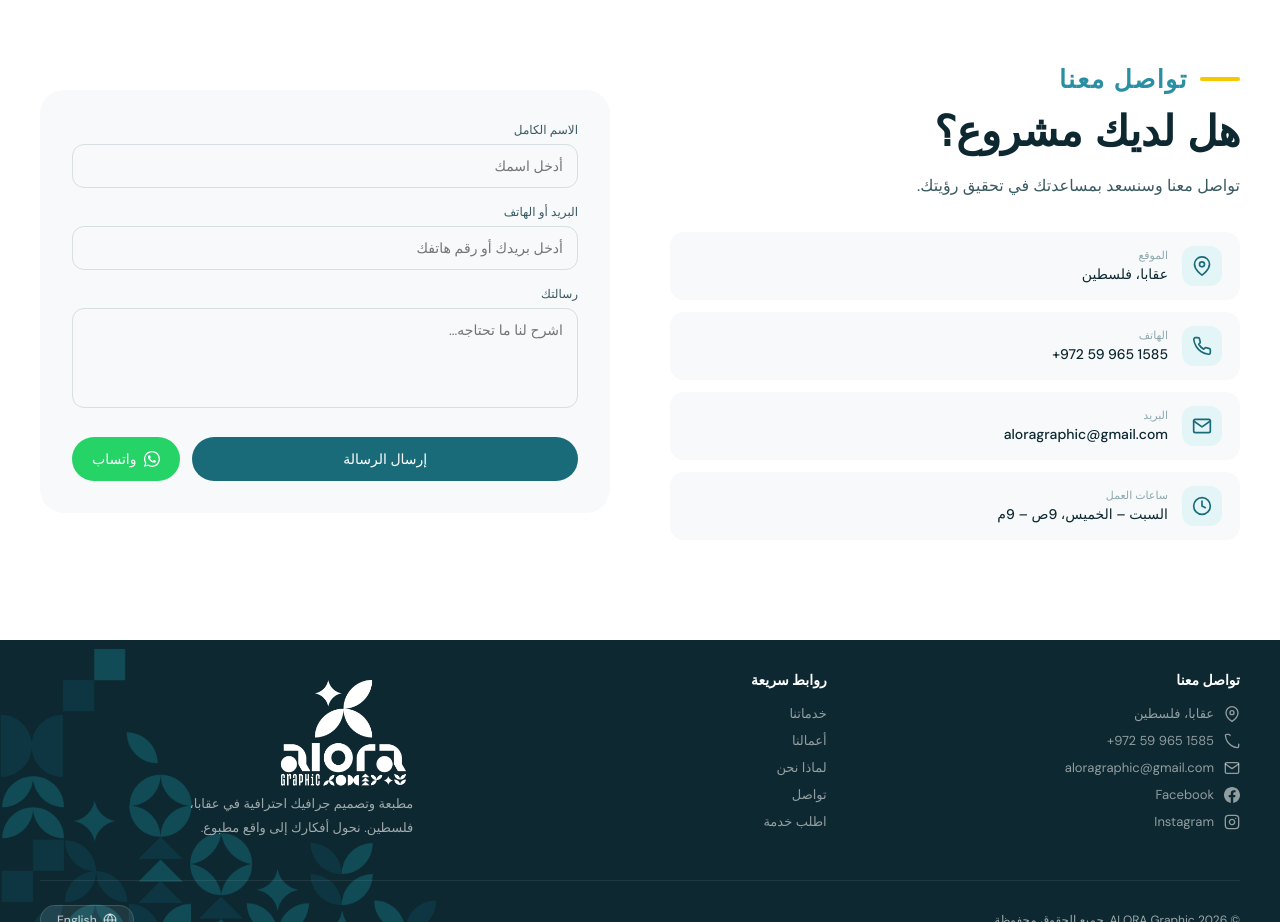
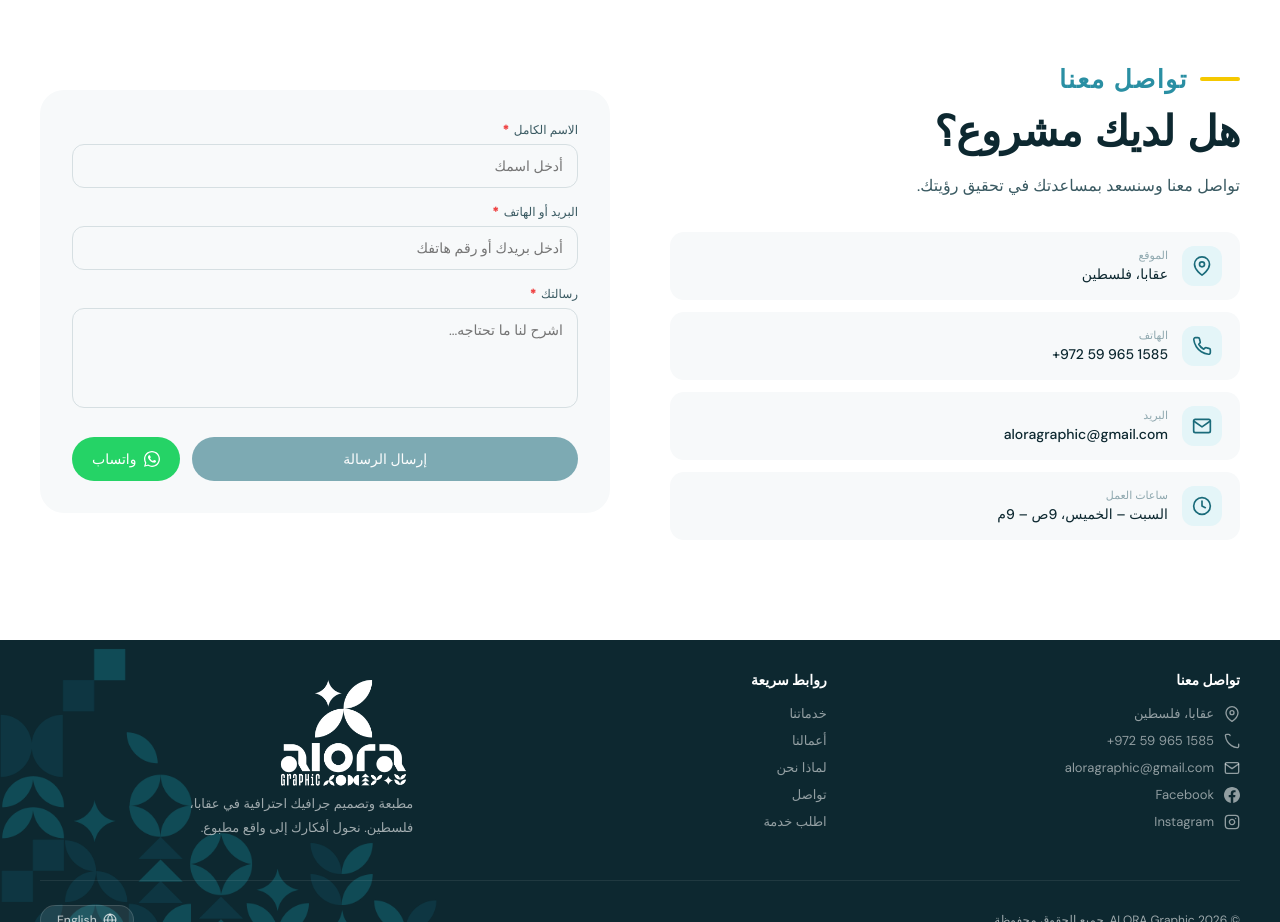
Before and after one commit to aburawhi07/alora-site, a React (Vite) app: page / in a window 1280 px wide. Shown: the part 3740-4662 px from the top of the page. Built offline with nearby package versions, Linux system fonts and the light colour scheme.

Commit message:
update the email

```diff
--- a/api/send.js
+++ b/api/send.js
@@ -51,7 +51,7 @@ export default async function handler(req, res) {
 
     const { data, error } = await resend.emails.send({
       from: "Alora Website <onboarding@resend.dev>",
-      to: [process.env.RECIPIENT_EMAIL || "ahmad.rawhi.abuarrah@gmail.com"],
+      to: [process.env.RECIPIENT_EMAIL || "aloragraphic@gmail.com"],
       subject: `رسالة جديدة من ${name}`,
       html: htmlBody,
     });
--- a/src/pages/Home.css
+++ b/src/pages/Home.css
@@ -623,6 +623,19 @@
 .contact-form__btn-submit:disabled {
   pointer-events: none;
 }
+.contact-form__btn-submit--disabled {
+  opacity: 0.55;
+  cursor: not-allowed;
+}
+.contact-form__input--error {
+  border-color: #ef4444 !important;
+  box-shadow: 0 0 0 2px rgba(239, 68, 68, 0.15);
+}
+.contact-form__required-star {
+  color: #ef4444;
+  font-weight: 700;
+  margin-inline-start: 2px;
+}
 .contact-form__btn-wa {
   display: flex;
   align-items: center;
--- a/src/pages/Home.jsx
+++ b/src/pages/Home.jsx
@@ -329,9 +329,16 @@ function ContactForm() {
   const [sent, setSent] = useState(false);
   const [sending, setSending] = useState(false);
   const [error, setError] = useState(false);
+  const [validation, setValidation] = useState(false);
   const [form, setForm] = useState({ name: "", contactInfo: "", msg: "" });
+  const allFilled = form.name.trim() && form.contactInfo.trim() && form.msg.trim();
   const submit = async () => {
-    if (!form.name.trim() || sending) return;
+    if (sending) return;
+    if (!allFilled) {
+      setValidation(true);
+      return;
+    }
+    setValidation(false);
     setSending(true);
     setError(false);
     try {
@@ -363,20 +370,25 @@ function ContactForm() {
           {t("contact.form.error")}
         </div>
       )}
+      {validation && !allFilled && (
+        <div className="contact-form__error">
+          {t("contact.form.required")}
+        </div>
+      )}
       <div className="contact-form__field">
-        <label className="contact-form__label">{t("contact.form.nameLabel")}</label>
-        <input value={form.name} onChange={e => setForm({ ...form, name: e.target.value })} placeholder={t("contact.form.namePlaceholder")} className="contact-form__input" dir={dir} />
+        <label className="contact-form__label">{t("contact.form.nameLabel")} <span className="contact-form__required-star">*</span></label>
+        <input value={form.name} onChange={e => setForm({ ...form, name: e.target.value })} placeholder={t("contact.form.namePlaceholder")} className={`contact-form__input ${validation && !form.name.trim() ? "contact-form__input--error" : ""}`} dir={dir} />
       </div>
       <div className="contact-form__field">
-        <label className="contact-form__label">{t("contact.form.contactInfoLabel")}</label>
-        <input type="text" value={form.contactInfo} onChange={e => setForm({ ...form, contactInfo: e.target.value })} placeholder={t("contact.form.contactInfoPlaceholder")} dir={dir} className="contact-form__input" />
+        <label className="contact-form__label">{t("contact.form.contactInfoLabel")} <span className="contact-form__required-star">*</span></label>
+        <input type="text" value={form.contactInfo} onChange={e => setForm({ ...form, contactInfo: e.target.value })} placeholder={t("contact.form.contactInfoPlaceholder")} dir={dir} className={`contact-form__input ${validation && !form.contactInfo.trim() ? "contact-form__input--error" : ""}`} />
       </div>
       <div className="contact-form__field contact-form__field--last">
-        <label className="contact-form__label">{t("contact.form.msgLabel")}</label>
-        <textarea value={form.msg} onChange={e => setForm({ ...form, msg: e.target.value })} placeholder={t("contact.form.msgPlaceholder")} className="contact-form__input contact-form__textarea" dir={dir} />
+        <label className="contact-form__label">{t("contact.form.msgLabel")} <span className="contact-form__required-star">*</span></label>
+        <textarea value={form.msg} onChange={e => setForm({ ...form, msg: e.target.value })} placeholder={t("contact.form.msgPlaceholder")} className={`contact-form__input contact-form__textarea ${validation && !form.msg.trim() ? "contact-form__input--error" : ""}`} dir={dir} />
       </div>
       <div className="contact-form__actions">
-        <button onClick={submit} disabled={sending} className={`contact-form__btn-submit ${sending ? "contact-form__btn-submit--loading" : ""}`}>
+        <button onClick={submit} disabled={sending} className={`contact-form__btn-submit ${sending ? "contact-form__btn-submit--loading" : ""} ${!allFilled ? "contact-form__btn-submit--disabled" : ""}`}>
           {sending ? t("contact.form.sending") : t("contact.form.submit")}
         </button>
         <button onClick={() => window.open("https://wa.me/972599651585", "_blank")} className="contact-form__btn-wa">
--- a/src/pages/RequestPage.jsx
+++ b/src/pages/RequestPage.jsx
@@ -13,11 +13,18 @@ export default function RequestPage() {
 
   const [sending, setSending] = useState(false);
   const [error, setError] = useState(false);
+  const [validation, setValidation] = useState(false);
+  const allFilled = form.name.trim() && form.contactInfo.trim() && form.details.trim();
 
   const svcs = t("request.services");
   const toggle = (s) => setSelSvcs(prev => prev.includes(s) ? prev.filter(x => x !== s) : [...prev, s]);
   const submit = async () => {
-    if (!form.name.trim() || sending) return;
+    if (sending) return;
+    if (!allFilled) {
+      setValidation(true);
+      return;
+    }
+    setValidation(false);
     setSending(true);
     setError(false);
     try {
@@ -66,6 +73,11 @@ export default function RequestPage() {
               {t("request.error")}
             </div>
           )}
+          {validation && !allFilled && (
+            <div className="contact-form__error">
+              {t("request.required")}
+            </div>
+          )}
 
           {/* Service chips */}
           <div style={{ marginBottom: 24 }}>
@@ -82,12 +94,12 @@ export default function RequestPage() {
           {/* Name & Phone */}
           <div className="request-form-grid" style={{ marginBottom: 16 }}>
             <div>
-              <label className="request-field-label">{t("request.nameLabel")}</label>
-              <input value={form.name} onChange={e => setForm({ ...form, name: e.target.value })} placeholder={t("request.namePlaceholder")} className="request-input" />
+              <label className="request-field-label">{t("request.nameLabel")} <span className="contact-form__required-star">*</span></label>
+              <input value={form.name} onChange={e => setForm({ ...form, name: e.target.value })} placeholder={t("request.namePlaceholder")} className={`request-input ${validation && !form.name.trim() ? "contact-form__input--error" : ""}`} />
             </div>
             <div>
-              <label className="request-field-label">{t("request.contactInfoLabel")}</label>
-              <input type="text" value={form.contactInfo} onChange={e => setForm({ ...form, contactInfo: e.target.value })} placeholder={t("request.contactInfoPlaceholder")} dir={dir} className="request-input" />
+              <label className="request-field-label">{t("request.contactInfoLabel")} <span className="contact-form__required-star">*</span></label>
+              <input type="text" value={form.contactInfo} onChange={e => setForm({ ...form, contactInfo: e.target.value })} placeholder={t("request.contactInfoPlaceholder")} dir={dir} className={`request-input ${validation && !form.contactInfo.trim() ? "contact-form__input--error" : ""}`} />
             </div>
           </div>
 
@@ -111,12 +123,12 @@ export default function RequestPage() {
 
           {/* Details */}
           <div style={{ marginBottom: 28 }}>
-            <label className="request-field-label">{t("request.detailsLabel")}</label>
-            <textarea value={form.details} onChange={e => setForm({ ...form, details: e.target.value })} placeholder={t("request.detailsPlaceholder")} className="request-input request-input--textarea" />
+            <label className="request-field-label">{t("request.detailsLabel")} <span className="contact-form__required-star">*</span></label>
+            <textarea value={form.details} onChange={e => setForm({ ...form, details: e.target.value })} placeholder={t("request.detailsPlaceholder")} className={`request-input request-input--textarea ${validation && !form.details.trim() ? "contact-form__input--error" : ""}`} />
           </div>
 
           <div className="request-actions">
-            <button onClick={submit} disabled={sending} className={`request-btn-submit ${sending ? "contact-form__btn-submit--loading" : ""}`}>
+            <button onClick={submit} disabled={sending} className={`request-btn-submit ${sending ? "contact-form__btn-submit--loading" : ""} ${!allFilled ? "contact-form__btn-submit--disabled" : ""}`}>
               {sending ? t("request.sending") : t("request.submit")}
             </button>
             <button className="request-btn-wa">
--- a/src/utils/i18n.js
+++ b/src/utils/i18n.js
@@ -192,6 +192,10 @@ const translations = {
         ar: "جاري الإرسال...",
         en: "Sending...",
       },
+      required: {
+        ar: "يرجى تعبئة جميع الحقول المطلوبة",
+        en: "Please fill in all required fields",
+      },
     },
   },
 
@@ -272,6 +276,10 @@ const translations = {
       ar: "جاري الإرسال...",
       en: "Sending...",
     },
+    required: {
+      ar: "يرجى تعبئة جميع الحقول المطلوبة (الاسم، البريد/الهاتف، التفاصيل)",
+      en: "Please fill in all required fields (name, contact info, details)",
+    },
     infoNote: {
       ar: "يتم مراجعة الطلبات خلال ساعات العمل (9ص – 9م). سنرسل لك تأكيداً وسعراً تفصيلياً عبر واتساب أو الهاتف.",
       en: "Requests are reviewed during working hours (9AM – 9PM). We'll send you a confirmation and detailed quote via WhatsApp or phone.",
```
